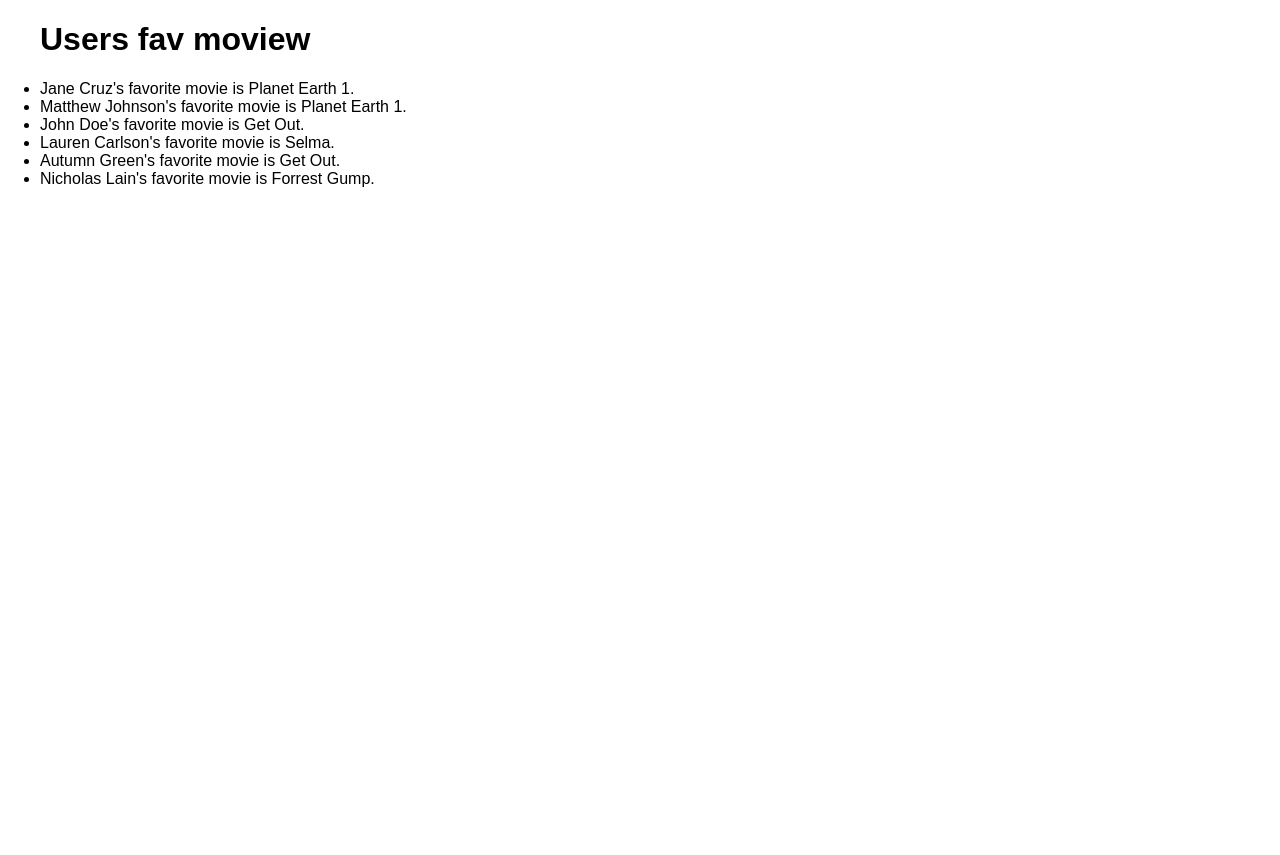
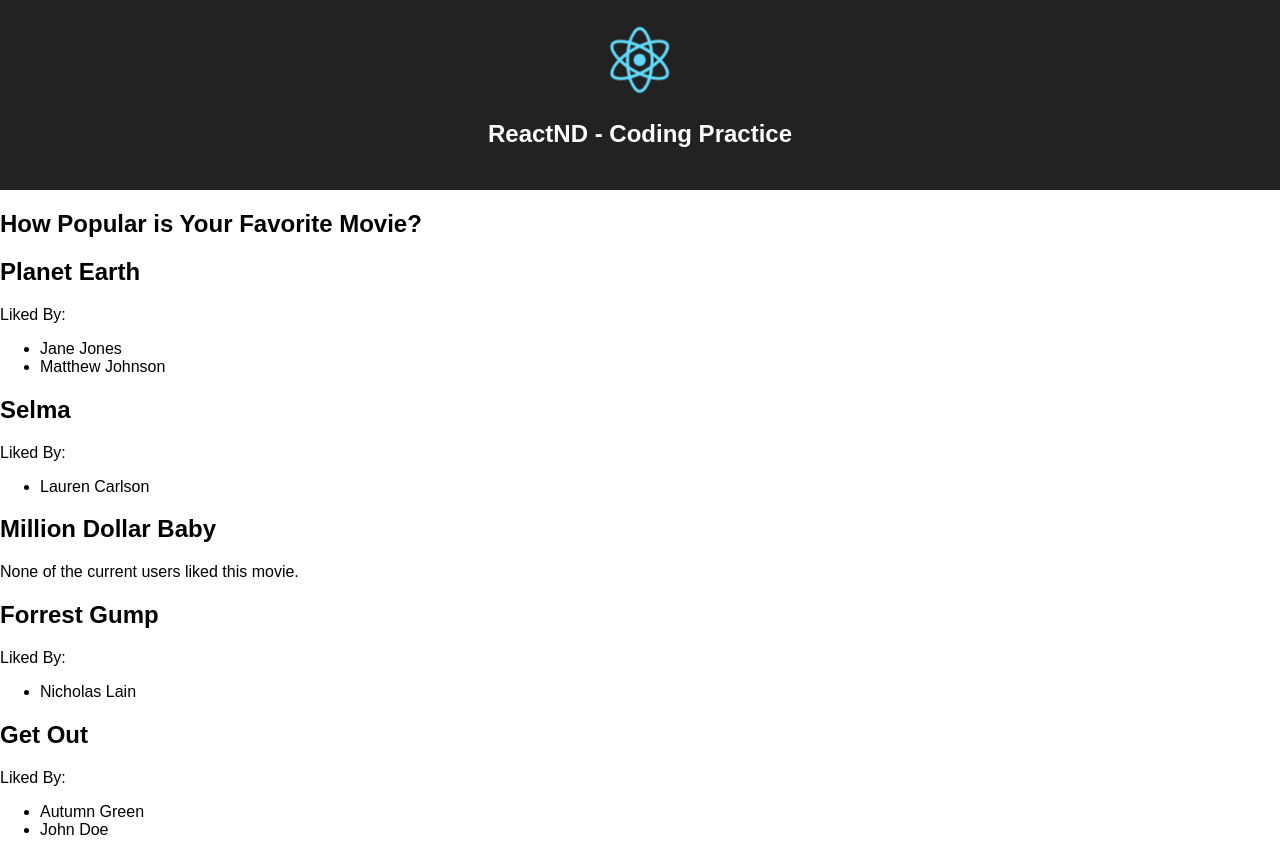
Before and after one commit to jasmineo/React-Exercise, a React (Create React App) app: page / in a window 1280 px wide. Before the commit the page ends 800 px from the top, so only its background shows below. Built offline with nearby package versions, Linux system fonts and the light colour scheme.

Commit message:
Initial.

```diff
--- a/src/App.js
+++ b/src/App.js
@@ -1,8 +1,9 @@
 import React, { Component } from 'react';
+import logo from './logo.svg';
 import './App.css';
 
 /*
-Use React and the data below to display a list of users alongside their favorite movies.
+Display a list of movies where each movie contains a list of users that favorited it.
 
 For detailed instructions, refer to instructions.md.
 */
@@ -40,10 +41,11 @@ const profiles = [
   },
 ];
 
+// eslint-disable-next-line
 const users = {
   1: {
     id: 1,
-    name: 'Jane Cruz',
+    name: 'Jane Jones',
     userName: 'coder',
   },
   2: {
@@ -57,7 +59,7 @@ const users = {
     userName: 'user123',
   },
   4: {
-    id: 4,
+    id: 3,
     name: 'John Doe',
     userName: 'user123',
   },
@@ -73,10 +75,11 @@ const users = {
   },
 };
 
+// eslint-disable-next-line
 const movies = {
   1: {
     id: 1,
-    name: 'Planet Earth 1',
+    name: 'Planet Earth',
   },
   2: {
     id: 2,
@@ -96,38 +99,55 @@ const movies = {
   },
 };
 
-const usersProfile = profiles.map((profile, i) => <li key={i}>{profile.userID}</li>)
+class App extends Component {
+  // eslint-disable-next-line
+   constructor(props) {
+   		super(props);
+     	this.peopleWhoLikedAMovie = {};
 
-class App extends Component {
+   this.likedMovies = profiles.map(item => Number(item.favoriteMovieID))
+}
+
   render() {
-	return (<div>
-       	{/*
-        <ul>
-           <h1>Movie list</h1>
-          {Object.keys(movies).map(function(movie, index){
-              return <li key={ index }>{movies[movie].name}</li>;
+    return (
+      <div className="App">
+        <header className="App-header">
+          <img src={logo} className="App-logo" alt="logo" />
+          <h1 className="App-title">ReactND - Coding Practice</h1>
+        </header>
+        <h2>How Popular is Your Favorite Movie?</h2>
+		      {Object.keys(movies).map(key => {
+            const movie = movies[key]
+            const liked = this.likedMovies.indexOf(movie.id) === -1 ? false : true;
+            return (
+              <div key={movie.id}>
+                <h2>{movie.name}</h2>
+				        {liked ? (
+                 <div>
+                   <p>Liked By:</p>
+                   <ul>
+                      {profiles.filter(item => Number(item.favoriteMovieID) === movie.id).map(item => {
+                        const listOfUsers = [];
+                        Object.keys(users).forEach(key => {
+                          const user = users[key]
+                          if(user.id === Number(item.userID)){
+                            listOfUsers.push(<li key={user.name}>{user.name}</li>);
+                          }
+						            })
+                      	return listOfUsers;
+                      })}
+                   </ul>
+                 </div>
+                 ) : (
+                 	<p>None of the current users liked this movie.</p>
+                 )
+				        }
+              </div>
+            );
           })}
-        </ul>
-
-		<ul>
-           <h1>User list</h1>
-          {Object.keys(users).map(function(user, index){
-              return <li key={ index }>{users[user].name}</li>;
-          })}
-        </ul>
-        */}
-
-      <ul>
-          <h1>Users fav moview</h1>
-           {profiles.map(profile => { return (
-              <li key={profile.id}>
-                  {users[profile.userID].name}'s favorite movie is {movies[profile.favoriteMovieID].name}.
-              </li>);
-            })}
-      </ul>
-
-	</div>)
-	}
+      </div>
+    );
+  }
 }
 
 export default App;
```
